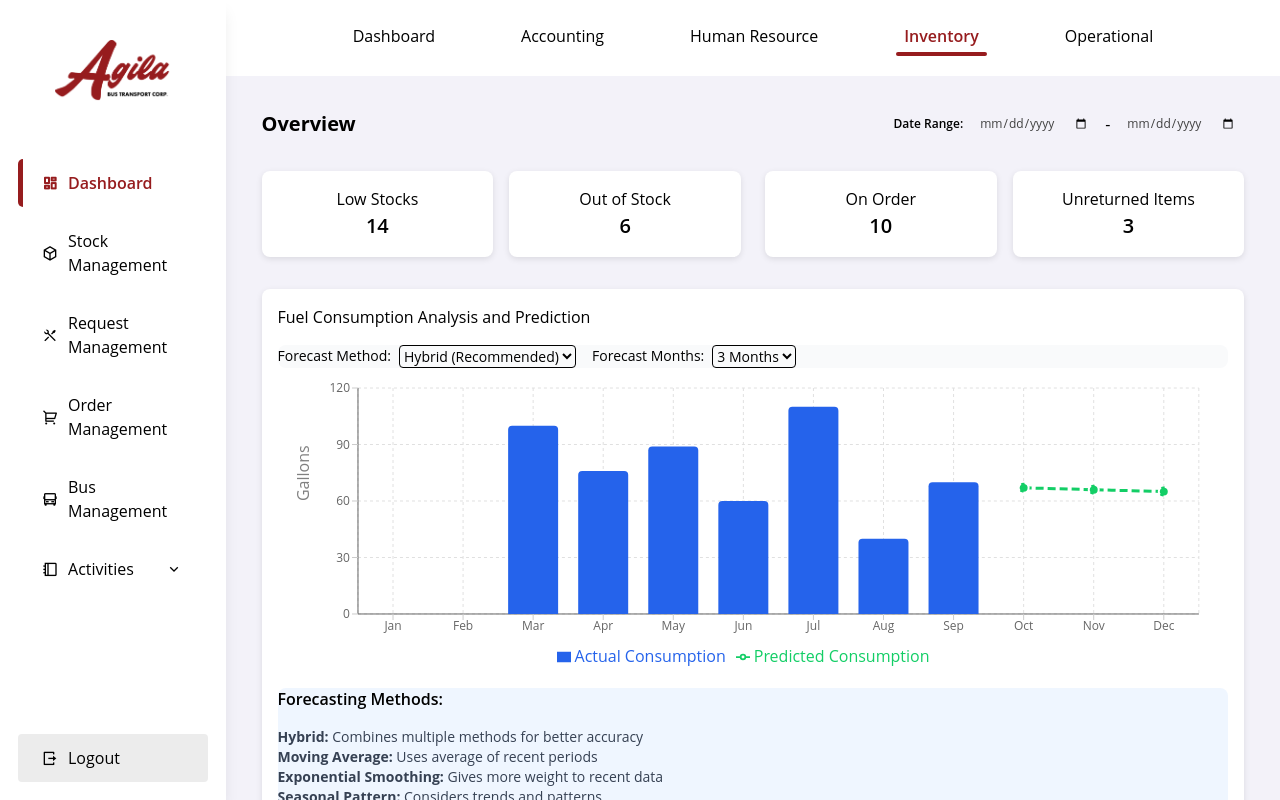
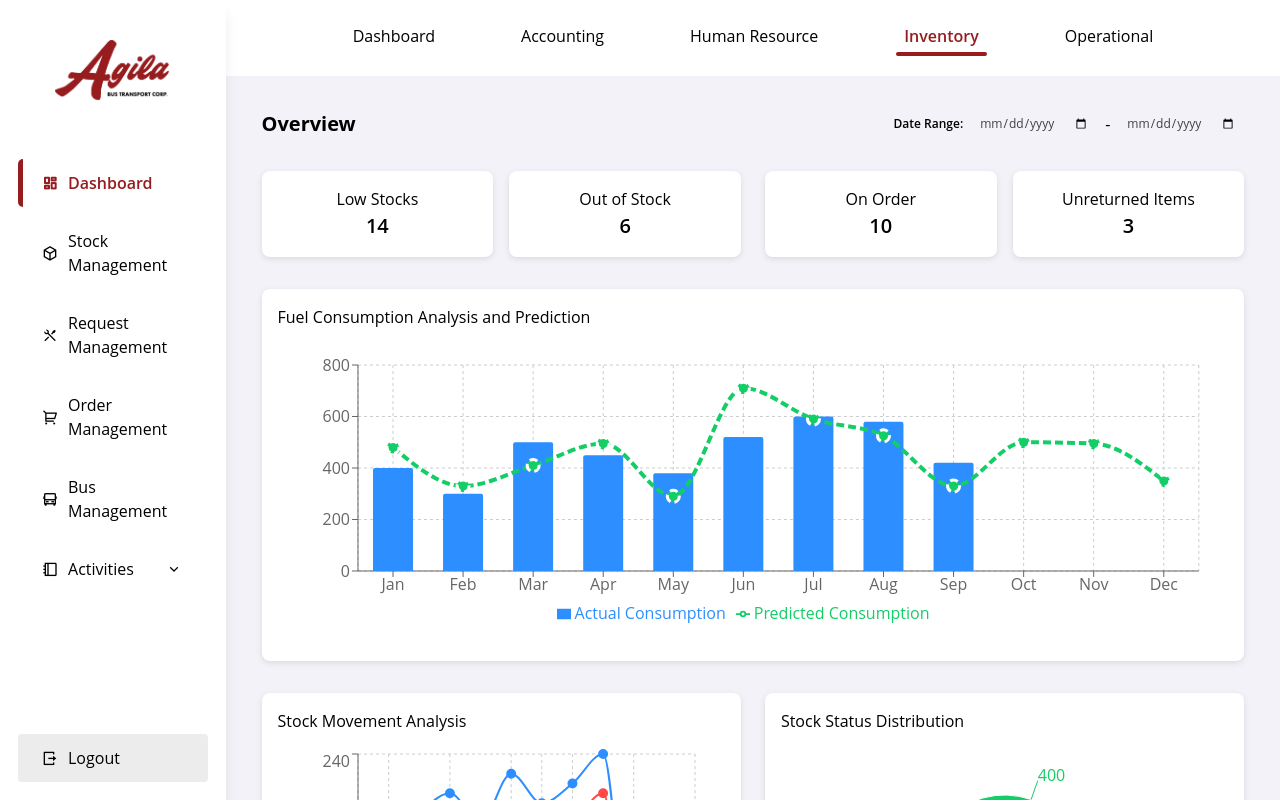
Before and after one commit to nerieannbravo/inventory-management-system, a Next.js app: page / in a window 1280 px wide. Built offline with nearby package versions, Linux system fonts and the light colour scheme.

Commit message:
Stock and Request Updated, ready fr testing.

```diff
--- a/src/components/charts/fuelConsumption.tsx
+++ b/src/components/charts/fuelConsumption.tsx
@@ -1,240 +1,73 @@
-import React, { useEffect, useState } from 'react';
+'use client';
+import React from 'react';
 import {
-    ComposedChart, Bar, Line, XAxis, YAxis, CartesianGrid, Tooltip, Legend, ResponsiveContainer,
+    ComposedChart,
+    Bar,
+    Line,
+    XAxis,
+    YAxis,
+    CartesianGrid,
+    Tooltip,
+    Legend,
+    ResponsiveContainer,
 } from 'recharts';
 
-// Enhanced forecasting methods
-const ForecastingMethods = {
-    // Simple Moving Average
-    movingAverage: (data: number[], periods: number = 3, forecastMonths: number = 3) => {
-        const validData = data.filter(v => v > 0);
-        if (validData.length < periods) return Array(forecastMonths).fill(validData[validData.length - 1] || 0);
-
-        const lastPeriods = validData.slice(-periods);
-        const average = lastPeriods.reduce((sum, val) => sum + val, 0) / periods;
-        return Array(forecastMonths).fill(Math.round(average));
-    },
-
-    // Exponential Smoothing
-    exponentialSmoothing: (data: number[], alpha: number = 0.3, forecastMonths: number = 3) => {
-        const validData = data.filter(v => v > 0);
-        if (validData.length < 2) return Array(forecastMonths).fill(validData[0] || 0);
-
-        let smoothed = validData[0];
-        for (let i = 1; i < validData.length; i++) {
-            smoothed = alpha * validData[i] + (1 - alpha) * smoothed;
-        }
-        return Array(forecastMonths).fill(Math.round(smoothed));
-    },
-
-    // Seasonal Pattern Recognition
-    seasonalForecast: (data: number[], forecastMonths: number = 3) => {
-        const validData = data.filter(v => v > 0);
-        if (validData.length < 2) return Array(forecastMonths).fill(validData[0] || 0);
-
-        // Find seasonal patterns
-        const average = validData.reduce((sum, val) => sum + val, 0) / validData.length;
-        const trend = validData.length > 1 ?
-            (validData[validData.length - 1] - validData[0]) / (validData.length - 1) : 0;
-
-        // Generate forecast with slight trend
-        return Array(forecastMonths).fill(0).map((_, i) =>
-            Math.round(average + trend * (validData.length + i))
-        );
-    },
-
-    // Hybrid approach combining multiple methods
-    hybridForecast: (data: number[], forecastMonths: number = 3) => {
-        const validData = data.filter(v => v > 0);
-        if (validData.length < 2) return Array(forecastMonths).fill(validData[0] || 0);
-
-        const ma = ForecastingMethods.movingAverage(validData, 3, forecastMonths);
-        const es = ForecastingMethods.exponentialSmoothing(validData, 0.3, forecastMonths);
-        const seasonal = ForecastingMethods.seasonalForecast(validData, forecastMonths);
-
-        // Weighted average of methods
-        return ma.map((_, i) =>
-            Math.round((ma[i] * 0.4 + es[i] * 0.4 + seasonal[i] * 0.2))
-        );
-    }
-};
-
-type ChartData = {
-    month: string;
-    consumption: number | null;
-    predicted: number | null;
-    isActual: boolean;
-    isForecast: boolean;
-};
+const data = [
+    { month: 'Jan', consumption: 400, predicted: 480 },
+    { month: 'Feb', consumption: 300, predicted: 330 },
+    { month: 'Mar', consumption: 500, predicted: 410 },
+    { month: 'Apr', consumption: 450, predicted: 495 },
+    { month: 'May', consumption: 380, predicted: 290 },
+    { month: 'Jun', consumption: 520, predicted: 710 },
+    { month: 'Jul', consumption: 600, predicted: 590 },
+    { month: 'Aug', consumption: 580, predicted: 525 },
+    { month: 'Sep', consumption: 420, predicted: 330 },
+    { month: 'Oct', consumption: 0, predicted: 500 },
+    { month: 'Nov', consumption: 0, predicted: 495 },
+    { month: 'Dec', consumption: 0, predicted: 350 },
+];
 
 export default function FuelConsumptionChart() {
-    const [data, setData] = useState<ChartData[]>([]);
-    const [forecastMethod, setForecastMethod] = useState<keyof typeof ForecastingMethods>('hybridForecast');
-    const [forecastMonths, setForecastMonths] = useState(3);
-
-    // Mock data for demonstration - replace with your API call
-    const mockMonthlyData = [
-        { month: 'Jan', consumption: 0 },
-        { month: 'Feb', consumption: 0 },
-        { month: 'Mar', consumption: 100 },
-        { month: 'Apr', consumption: 76 },
-        { month: 'May', consumption: 89 },
-        { month: 'Jun', consumption: 60 },
-        { month: 'Jul', consumption: 110 },
-        { month: 'Aug', consumption: 40 }, // Current month - no data yet
-        { month: 'Sep', consumption: 70 },
-        { month: 'Oct', consumption: 0 },
-        { month: 'Nov', consumption: 0 },
-        { month: 'Dec', consumption: 0 }
-    ];
-
-    useEffect(() => {
-        // In your real app, replace this with your API call
-        const processData = () => {
-            const months = [
-                'Jan', 'Feb', 'Mar', 'Apr', 'May', 'Jun',
-                'Jul', 'Aug', 'Sep', 'Oct', 'Nov', 'Dec'
-            ];
-
-            // Get actual consumption data
-            const actualConsumption = mockMonthlyData.map(item => item.consumption);
-
-            // Find the last month with actual data
-            let lastActualIndex = -1;
-            for (let i = actualConsumption.length - 1; i >= 0; i--) {
-                if (actualConsumption[i] > 0) {
-                    lastActualIndex = i;
-                    break;
-                }
-            }
-
-            // Generate forecast
-            const validData = actualConsumption.filter(v => v > 0);
-            const forecast = ForecastingMethods[forecastMethod](validData, forecastMonths);
-
-            // Build chart data
-            const chartData: ChartData[] = months.map((month, i) => {
-                const hasActualData = actualConsumption[i] > 0;
-                const isForecastMonth = i > lastActualIndex && i <= lastActualIndex + forecastMonths;
-
-                return {
-                    month,
-                    consumption: hasActualData ? actualConsumption[i] : null,
-                    predicted: isForecastMonth ? forecast[i - lastActualIndex - 1] : null,
-                    isActual: hasActualData,
-                    isForecast: isForecastMonth
-                };
-            });
-
-            setData(chartData);
-        };
-
-        processData();
-    }, [forecastMethod, forecastMonths]);
-
-    const formatTooltip = (value: any, name: string) => {
-        if (value === null || value === 0) return ['No data', name];
-        if (name === 'consumption') return [`${value} gallons`, 'Actual Consumption'];
-        if (name === 'predicted') return [`${value} gallons`, 'Predicted Consumption'];
-        return [value, name];
-    };
-
     return (
-        <div className="w-full space-y-4">
-            {/* Controls */}
-            <div className="flex flex-wrap gap-4 p-4 bg-gray-50 rounded-lg">
-                <div className="flex items-center gap-2">
-                    <label className="text-sm font-medium">Forecast Method:</label>
-                    <select
-                        value={forecastMethod}
-                        onChange={(e) => setForecastMethod(e.target.value as keyof typeof ForecastingMethods)}
-                        className="px-3 py-1 border rounded text-sm"
-                    >
-                        <option value="hybridForecast">Hybrid (Recommended)</option>
-                        <option value="movingAverage">Moving Average</option>
-                        <option value="exponentialSmoothing">Exponential Smoothing</option>
-                        <option value="seasonalForecast">Seasonal Pattern</option>
-                    </select>
-                </div>
-                <div className="flex items-center gap-2">
-                    <label className="text-sm font-medium">Forecast Months:</label>
-                    <select
-                        value={forecastMonths}
-                        onChange={(e) => setForecastMonths(Number(e.target.value))}
-                        className="px-3 py-1 border rounded text-sm"
-                    >
-                        <option value={1}>1 Month</option>
-                        <option value={2}>2 Months</option>
-                        <option value={3}>3 Months</option>
-                        <option value={6}>6 Months</option>
-                    </select>
-                </div>
-            </div>
-
-            {/* Chart */}
-            <div className="h-80">
-                <ResponsiveContainer width="100%" height="100%">
+        <ResponsiveContainer width="100%" height={300}>
             <ComposedChart
                 data={data}
                 margin={{ top: 20, right: 30, bottom: 20, left: 20 }}
             >
-                        <CartesianGrid strokeDasharray="3 3" stroke="#e0e0e0" />
-                        <XAxis
-                            dataKey="month"
-                            tick={{ fontSize: 12 }}
-                            tickLine={{ stroke: '#ccc' }}
-                        />
-                        <YAxis
-                            tick={{ fontSize: 12 }}
-                            tickLine={{ stroke: '#ccc' }}
-                            label={{ value: 'Gallons', angle: -90, position: 'insideLeft' }}
-                        />
+                <CartesianGrid strokeDasharray="3 3" />
+                <XAxis dataKey="month" />
+                <YAxis />
                 <Tooltip
-                            formatter={formatTooltip}
-                            labelFormatter={label => `Month: ${label}`}
-                            contentStyle={{
-                                backgroundColor: '#fff',
-                                border: '1px solid #ccc',
-                                borderRadius: '4px'
+                    formatter={(value, name) => {
+                        if (name === 'consumption') return [`${value} gallons`, 'Actual Consumption'];
+                        if (name === 'predicted') return [`${value} gallons`, 'Predicted Consumption'];
+                        return [value, name];
                     }}
+                    labelFormatter={(label) => `Month: ${label}`}
                 />
                 <Legend />
 
-                        {/* Actual consumption bars */}
+                {/* Bar Chart */}
                 <Bar
                     dataKey="consumption"
-                            fill="#2563eb"
+                    fill="#2D8EFF"
                     name="Actual Consumption"
-                            radius={[4, 4, 0, 0]}
-                            maxBarSize={50}
+                    radius={[2, 2, 0, 0]}
+                    maxBarSize={40}
                 />
 
-                        {/* Predicted consumption line */}
+                {/* Line Chart */}
                 <Line
                     type="monotone"
                     dataKey="predicted"
                     stroke="#13CE66"
-                            strokeWidth={3}
+                    strokeWidth={4}
                     strokeDasharray="8 4"
                     name="Predicted Consumption"
-                            dot={{ fill: '#13CE66', strokeWidth: 2, r: 5, stroke: '#ffffff' }}
-                            activeDot={{ r: 7, stroke: '#13CE66', strokeWidth: 2, fill: '#ffffff' }}
-                            connectNulls={false}
+                    dot={{ fill: '#13CE66', strokeWidth: 3, r: 6, stroke: '#ffffff' }}
+                    activeDot={{ r: 8, stroke: '#13CE66', strokeWidth: 2, fill: '#ffffff' }}
                 />
             </ComposedChart>
         </ResponsiveContainer>
-            </div>
-
-            {/* Method Explanations */}
-            <div className="p-4 bg-blue-50 rounded-lg text-sm">
-                <h3 className="font-semibold mb-2">Forecasting Methods:</h3>
-                <ul className="space-y-1 text-gray-700">
-                    <li><strong>Hybrid:</strong> Combines multiple methods for better accuracy</li>
-                    <li><strong>Moving Average:</strong> Uses average of recent periods</li>
-                    <li><strong>Exponential Smoothing:</strong> Gives more weight to recent data</li>
-                    <li><strong>Seasonal Pattern:</strong> Considers trends and patterns</li>
-                </ul>
-            </div>
-        </div>
     );
 }
```
Lines whose indentation alone changed are shown as unchanged.
